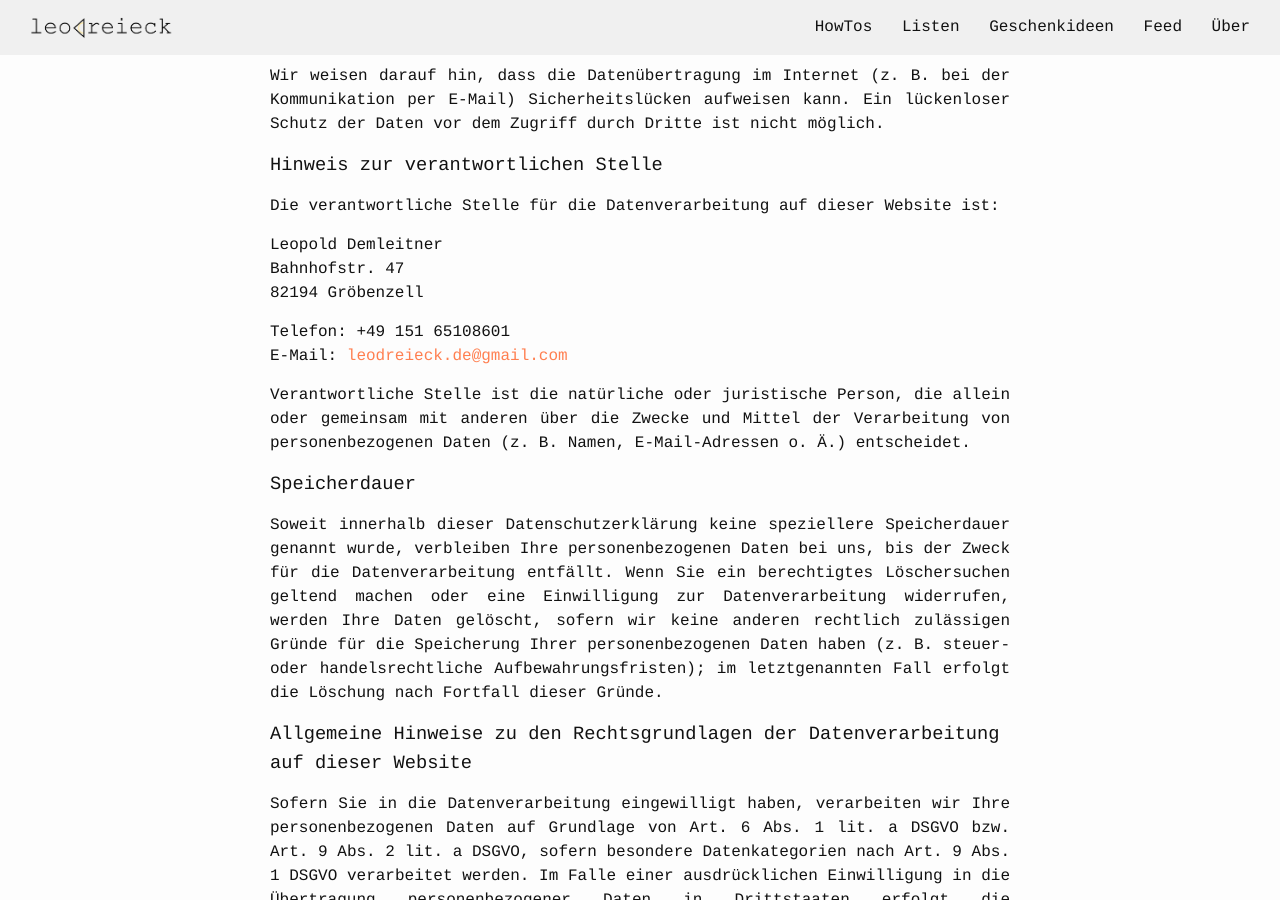
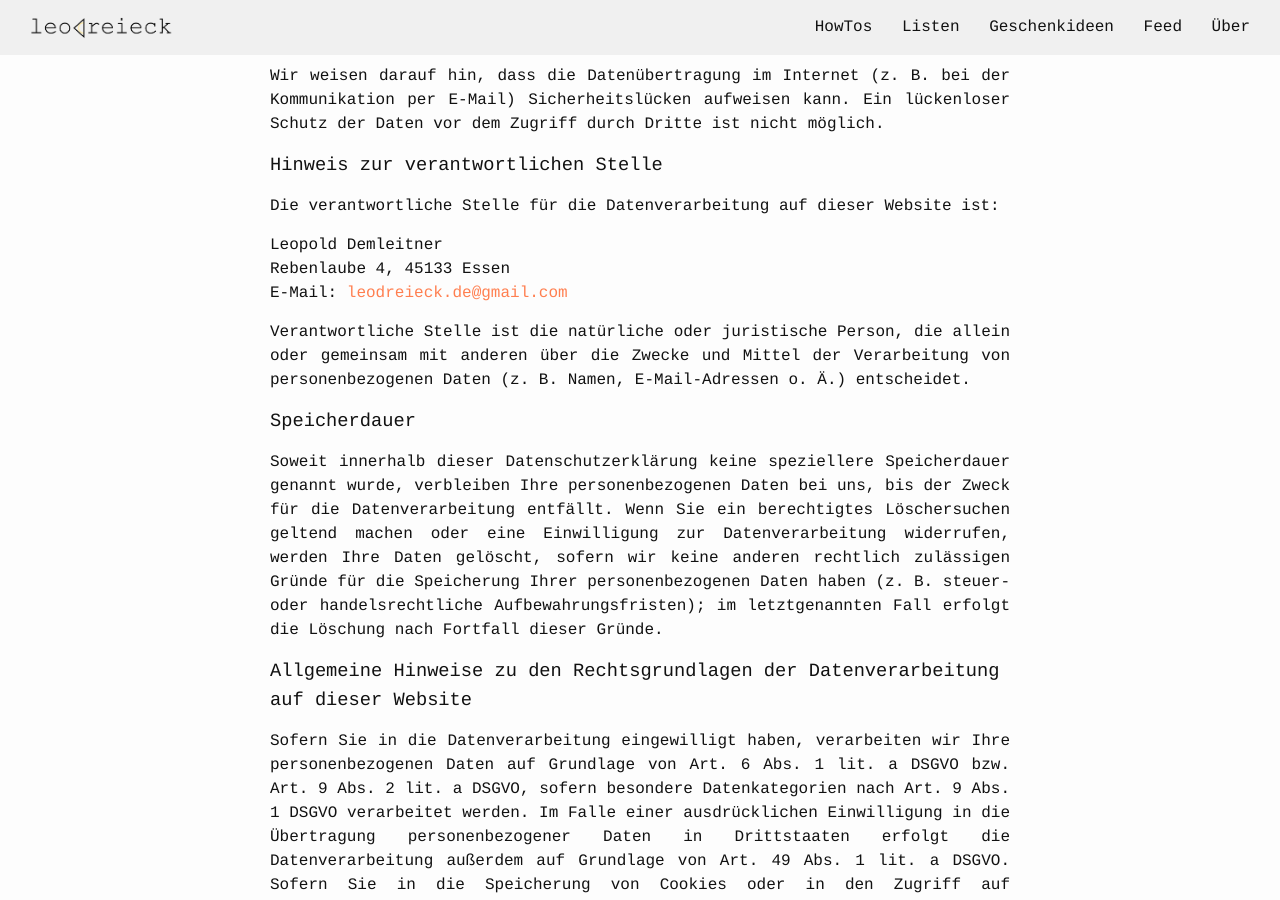
Before and after one commit to leodreieck/leodreieck.github.io, a Jekyll site: the page built from dsgvo.html, in a window 1280 px wide and 900 px high, scrolled down 2297 px. Built offline with Jekyll 4.4.1, drawn with Linux system fonts in a browser that asks for light colours.

Commit message:
hide phone number

```diff
--- a/_config.yml
+++ b/_config.yml
@@ -27,7 +27,7 @@ url: "https://leodreieck.de" # the base hostname & protocol for your site, e.g.
 twitter_username: leodreieck
 github_username: leodreieck
 linkedin_username: leopold-demleitner
-phone: +49 151 65108601
+address: Rebenlaube 4, 45133 Essen
 
 # Build settings
 theme: minima
--- a/dsgvo.html
+++ b/dsgvo.html
@@ -16,13 +16,13 @@ Vijzelstraat 68<br />
 Niederlande</p>
 <h2>3. Allgemeine Hinweise und Pflicht&shy;informationen</h2>
 <h3>Datenschutz</h3> <p>Die Betreiber dieser Seiten nehmen den Schutz Ihrer pers&ouml;nlichen Daten sehr ernst. Wir behandeln Ihre personenbezogenen Daten vertraulich und entsprechend den gesetzlichen Datenschutzvorschriften sowie dieser Datenschutzerkl&auml;rung.</p> <p>Wenn Sie diese Website benutzen, werden verschiedene personenbezogene Daten erhoben. Personenbezogene Daten sind Daten, mit denen Sie pers&ouml;nlich identifiziert werden k&ouml;nnen. Die vorliegende Datenschutzerkl&auml;rung erl&auml;utert, welche Daten wir erheben und wof&uuml;r wir sie nutzen. Sie erl&auml;utert auch, wie und zu welchem Zweck das geschieht.</p> <p>Wir weisen darauf hin, dass die Daten&uuml;bertragung im Internet (z.&nbsp;B. bei der Kommunikation per E-Mail) Sicherheitsl&uuml;cken aufweisen kann. Ein l&uuml;ckenloser Schutz der Daten vor dem Zugriff durch Dritte ist nicht m&ouml;glich.</p>
-<h3>Hinweis zur verantwortlichen Stelle</h3> <p>Die verantwortliche Stelle f&uuml;r die Datenverarbeitung auf dieser Website ist:</p> <p>Leopold Demleitner<br />
-Bahnhofstr. 47<br />
-82194 Gr&ouml;benzell</p>
+<h3>Hinweis zur verantwortlichen Stelle</h3>
 
-<p>Telefon: {{site.phone}}<br />
+<p>Die verantwortliche Stelle f&uuml;r die Datenverarbeitung auf dieser Website ist:</p>
+<p>Leopold Demleitner<br>
+{{site.address}} <br>
 E-Mail: <a href="mailto:{{site.email}}">{{site.email}}</a></p>
- <p>Verantwortliche Stelle ist die nat&uuml;rliche oder juristische Person, die allein oder gemeinsam mit anderen &uuml;ber die Zwecke und Mittel der Verarbeitung von personenbezogenen Daten (z.&nbsp;B. Namen, E-Mail-Adressen o. &Auml;.) entscheidet.</p>
+<p>Verantwortliche Stelle ist die nat&uuml;rliche oder juristische Person, die allein oder gemeinsam mit anderen &uuml;ber die Zwecke und Mittel der Verarbeitung von personenbezogenen Daten (z.&nbsp;B. Namen, E-Mail-Adressen o. &Auml;.) entscheidet.</p>
 
 <h3>Speicherdauer</h3> <p>Soweit innerhalb dieser Datenschutzerkl&auml;rung keine speziellere Speicherdauer genannt wurde, verbleiben Ihre personenbezogenen Daten bei uns, bis der Zweck f&uuml;r die Datenverarbeitung entf&auml;llt. Wenn Sie ein berechtigtes L&ouml;schersuchen geltend machen oder eine Einwilligung zur Datenverarbeitung widerrufen, werden Ihre Daten gel&ouml;scht, sofern wir keine anderen rechtlich zul&auml;ssigen Gr&uuml;nde f&uuml;r die Speicherung Ihrer personenbezogenen Daten haben (z.&nbsp;B. steuer- oder handelsrechtliche Aufbewahrungsfristen); im letztgenannten Fall erfolgt die L&ouml;schung nach Fortfall dieser Gr&uuml;nde.</p>
 <h3>Allgemeine Hinweise zu den Rechtsgrundlagen der Datenverarbeitung auf dieser Website</h3> <p>Sofern Sie in die Datenverarbeitung eingewilligt haben, verarbeiten wir Ihre personenbezogenen Daten auf Grundlage von Art. 6 Abs. 1 lit. a DSGVO bzw. Art. 9 Abs. 2 lit. a DSGVO, sofern besondere Datenkategorien nach Art. 9 Abs. 1 DSGVO verarbeitet werden. Im Falle einer ausdr&uuml;cklichen Einwilligung in die &Uuml;bertragung personenbezogener Daten in Drittstaaten erfolgt die Datenverarbeitung au&szlig;erdem auf Grundlage von Art. 49 Abs. 1 lit. a DSGVO. Sofern Sie in die Speicherung von Cookies oder in den Zugriff auf Informationen in Ihr Endger&auml;t (z.&nbsp;B. via Device-Fingerprinting) eingewilligt haben, erfolgt die Datenverarbeitung zus&auml;tzlich auf Grundlage von &sect; 25 Abs. 1 TTDSG. Die Einwilligung ist jederzeit widerrufbar. Sind Ihre Daten zur Vertragserf&uuml;llung oder zur Durchf&uuml;hrung vorvertraglicher Ma&szlig;nahmen erforderlich, verarbeiten wir Ihre Daten auf Grundlage des Art. 6 Abs. 1 lit. b DSGVO. Des Weiteren verarbeiten wir Ihre Daten, sofern diese zur Erf&uuml;llung einer rechtlichen Verpflichtung erforderlich sind auf Grundlage von Art. 6 Abs. 1 lit. c DSGVO. Die Datenverarbeitung kann ferner auf Grundlage unseres berechtigten Interesses nach Art. 6 Abs. 1 lit. f DSGVO erfolgen. &Uuml;ber die jeweils im Einzelfall einschl&auml;gigen Rechtsgrundlagen wird in den folgenden Abs&auml;tzen dieser Datenschutzerkl&auml;rung informiert.</p>
--- a/impressum.html
+++ b/impressum.html
@@ -20,8 +20,7 @@ Rebenlaube 4<br />
 45133 Essen</p>
 
 <h2>Kontakt</h2>
-<p>Telefon: {{site.phone}}<br />
-E-Mail: <a href="mailto:{{site.email}}">{{site.email}}</a></p>
+<p><a href="mailto:{{site.email}}">{{site.email}}</a></p>
 
 <h2>Redaktionell verantwortlich</h2>
 <p>Leopold Demleitner (Kontakt s.o.)</p>
```
Also changed, not shown: kontakt.md (+0 -1 lines).
